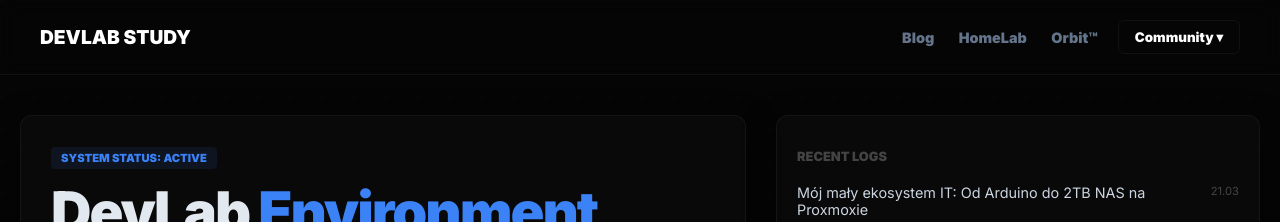
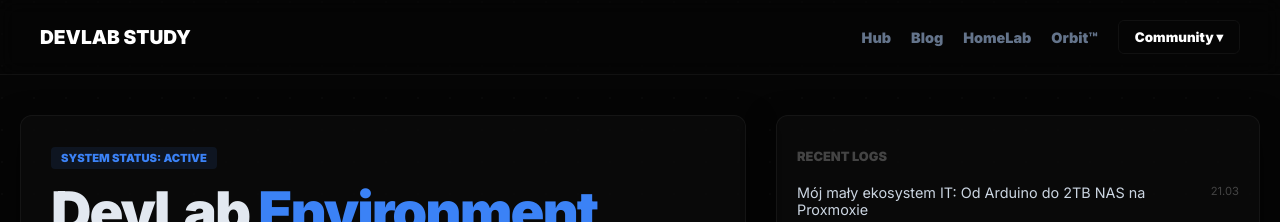
Before and after one commit to TobiMessi/TobiMessi.github.io, a Jekyll site: the page built from index.html, in a window 1280 px wide. Shown: the top 222 px of the page. Built offline with Jekyll 4.4.1, drawn with Linux system fonts in a browser that asks for light colours.

Commit message:
Update index.html

```diff
--- a/index.html
+++ b/index.html
@@ -27,12 +27,13 @@
             background-size: 32px 32px;
         }
 
-        /* Navbar */
+        /* Navbar (Identyczny z HomeLab) */
         .nav {
             display: flex; justify-content: space-between; align-items: center;
             padding: 20px 40px; border-bottom: 1px solid var(--border);
             backdrop-filter: blur(10px); position: sticky; top: 0; z-index: 100;
         }
+        .nav-links { display: flex; align-items: center; }
         .nav-links a { color: #64748b; text-decoration: none; margin-left: 20px; font-weight: 600; font-size: 0.9rem; transition: 0.3s; }
         .nav-links a:hover { color: var(--accent); }
 
@@ -88,18 +89,16 @@
 
     <nav class="nav">
         <a href="/" style="font-weight: 900; color: #fff; text-decoration: none; font-size: 1.2rem;">DEVLAB STUDY</a>
-        <div style="display: flex; align-items: center;">
-            <div class="nav-links" style="margin-right: 20px;">
-                <a href="/blog">Blog</a>
-                <a href="/homelab">HomeLab</a>
-                <a href="/orbit">Orbit™</a>
-            </div>
-            <div class="dropdown">
+        <div class="nav-links">
+            <a href="/">Hub</a>
+            <a href="/blog">Blog</a>
+            <a href="/homelab">HomeLab</a>
+            <a href="/orbit">Orbit™</a>
+            <div class="dropdown" style="margin-left: 20px;">
                 <button class="dropbtn">Community ▾</button>
                 <div class="dropdown-content">
                     <a href="https://github.com/DevLabStudy">GitHub</a>
                     <a href="https://youtube.com/@devlabstudy">YouTube</a>
-                    <a href="https://tiktok.com/@devlabstudy">TikTok</a>
                     <a href="https://x.com/DevLabStudy">X / Twitter</a>
                     <a href="https://www.reddit.com/user/devlabstudy">Reddit</a>
                 </div>
```
